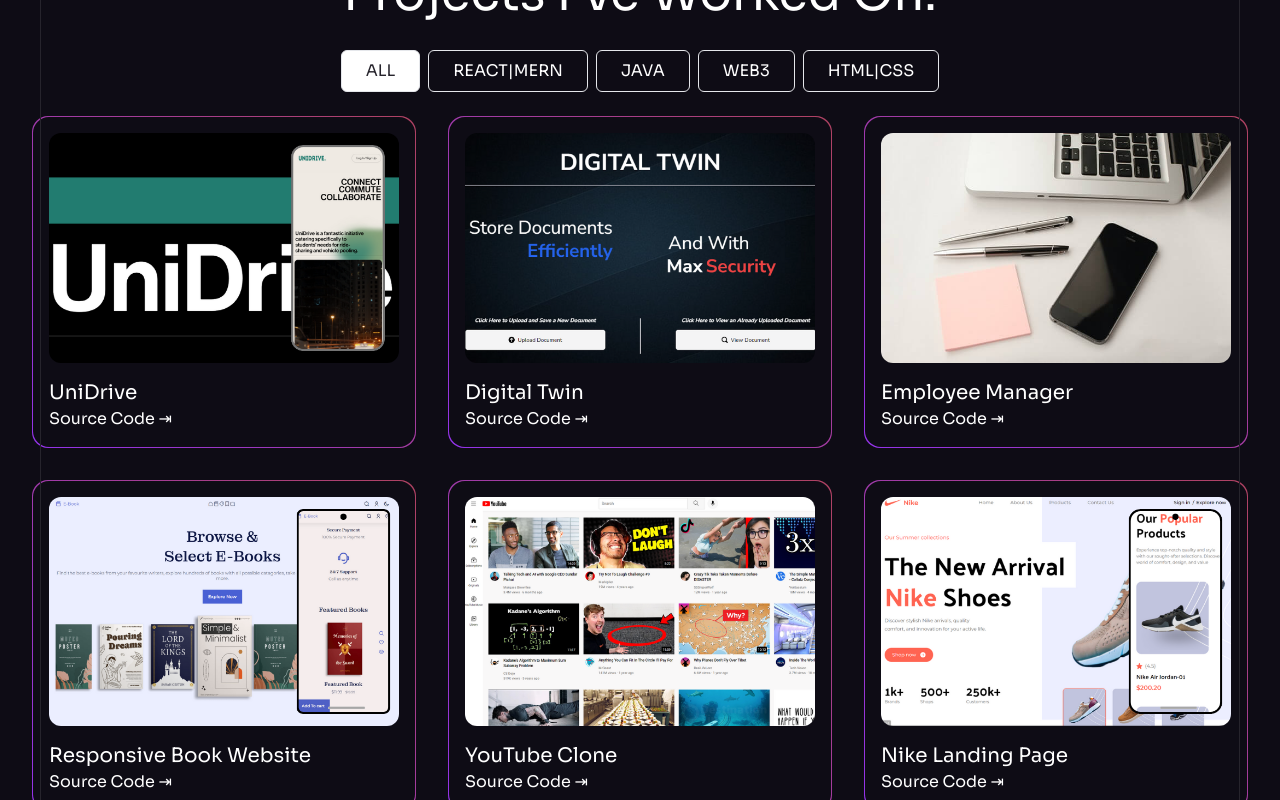
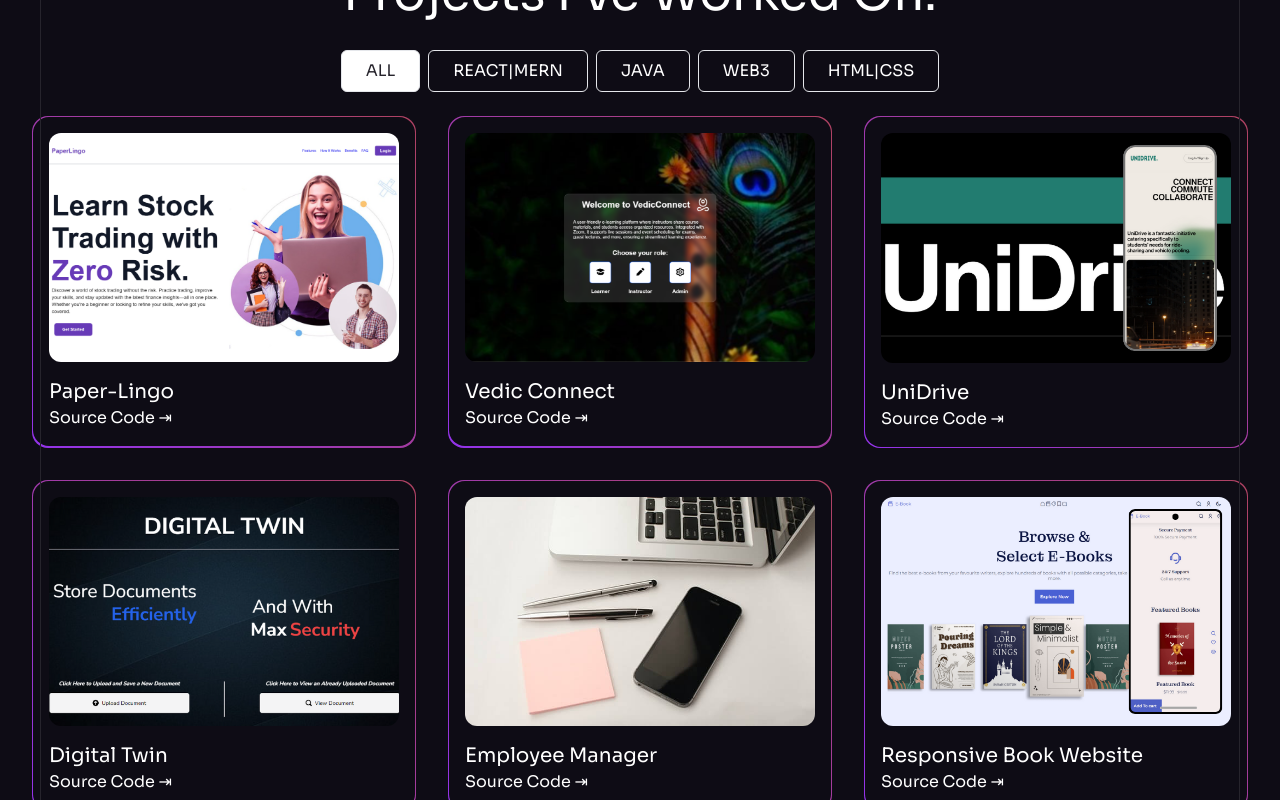
Before and after one commit to still-nikk/portfolio, a React (Vite) app: page / in a window 1280 px wide. Shown: the part 4000-4800 px from the top of the page. Built offline with nearby package versions, Linux system fonts and the light colour scheme.

Commit message:
updated projects and added paper-lingo and vedic-connect

```diff
--- a/src/assets/index.js
+++ b/src/assets/index.js
@@ -52,7 +52,6 @@
 import notification3 from "./notification/image-3.png";
 import notification4 from "./notification/image-4.png";
 
-
 import benefitCard1 from "./benefits/card-7.svg";
 import benefitCard2 from "./benefits/card-2.svg";
 import benefitCard3 from "./benefits/card-3.svg";
@@ -69,6 +68,8 @@
 import digitaltwin from "./benefits/digitaltwin.png";
 import nike from "./benefits/nike.png";
 import employee from "./benefits/employee.jpg";
+import paperLingo from "./benefits/paper-lingo.png";
+import vedicConnect from "./benefits/vedicConnect.png";
 
 import discordBlack from "./socials/discord.svg";
 import facebook from "./socials/facebook.svg";
@@ -167,4 +168,6 @@
   digitaltwin,
   book,
   youtube,
+  paperLingo,
+  vedicConnect,
 };
--- a/src/constants/index.js
+++ b/src/constants/index.js
@@ -39,6 +39,8 @@
   book,
   youtube,
   employee,
+  paperLingo,
+  vedicConnect,
 } from "../assets";
 
 export const navigation = [
@@ -285,6 +287,26 @@
 export const projectsData = [
   {
     id: "0",
+    title: "Paper-Lingo",
+    text: "A gamified Paper Trading website where you can trade with zero risk and learn more about finance.",
+    backgroundUrl: "./src/assets/benefits/card-5.svg",
+    iconUrl: benefitIcon1,
+    imageUrl: paperLingo,
+    category: "REACT|MERN",
+    gitURL: "https://github.com/priyankag12/mern-project",
+  },
+  {
+    id: "1",
+    title: "Vedic Connect",
+    text: "VedicConnect is an interactive e-learning platform offering organized course access, live sessions via Google API, and event scheduling for seamless academic coordination.",
+    backgroundUrl: "./src/assets/benefits/card-6.svg",
+    iconUrl: benefitIcon2,
+    imageUrl: vedicConnect,
+    category: "HTML|CSS",
+    gitURL: "https://github.com/priyankag12/service-learning-project",
+  },
+  {
+    id: "2",
     title: "UniDrive",
     text: "UniDrive is a fully responsive ride-sharing web application designed for college-going students. It is built using HTML and CSS for the front end, Node.js and Express.js for the backend, and integrates MapBox for mapping functionality. Stripe is used as the payment gateway for transactions.",
     backgroundUrl: "./src/assets/benefits/card-1.svg",
@@ -294,7 +316,7 @@
     gitURL: "https://github.com/still-nikk/UniDrive",
   },
   {
-    id: "1",
+    id: "3",
     title: "Digital Twin",
     text: "Digital Twin is a decentralized blockchain application developed on the Zbyte platform. It utilizes IPFS for file storage and smart contracts written in Solidity for decentralized transactions. The app aims to provide a secure and transparent platform for managing digital assets.",
     backgroundUrl: "./src/assets/benefits/card-2.svg",
@@ -305,7 +327,7 @@
     gitURL: "https://github.com/still-nikk/Digital-Twin",
   },
   {
-    id: "2",
+    id: "4",
     title: "Employee Manager",
     text: "The Employee Management System is a basic Java application developed using Apache NetBeans and JDBC for database connectivity with MySQL. It allows for the management of employee records, including adding, updating, and deleting employee information.",
     backgroundUrl: "./src/assets/benefits/card-3.svg",
@@ -315,7 +337,7 @@
     gitURL: "https://github.com/still-nikk/Basic-Employee-Management-System",
   },
   {
-    id: "3",
+    id: "5",
     title: "Responsive Book Website",
     text: "This project is a responsive website for browsing and purchasing books, built using React and Tailwind CSS. It provides a user-friendly interface for exploring a catalog of books and making purchases online. This Project kickstarted my React journey",
     backgroundUrl: "./src/assets/benefits/card-4.svg",
@@ -325,27 +347,6 @@
     category: "REACT|MERN",
     gitURL: "https://github.com/still-nikk/Book-shop-website",
   },
-  {
-    id: "4",
-    title: "YouTube Clone",
-    text: "A simple YouTube clone created using basic HTML and CSS. This project mimics the basic layout and functionality of YouTube, allowing users to view videos and interact with the interface. This was my first hands-on front-end project.",
-    backgroundUrl: "./src/assets/benefits/card-6.svg",
-    iconUrl: benefitIcon2,
-    imageUrl: youtube,
-    category: "HTML|CSS",
-    gitURL: "https://github.com/still-nikk/YouTube-Clone",
-  },
-  {
-    id: "5",
-    title: "Nike Landing Page",
-    text: "This project is a landing page clone of Nike's website, built using React and Tailwind CSS. It replicates the design and style of Nike's landing page, providing an immersive experience for users.",
-    backgroundUrl: "./src/assets/benefits/card-5.svg",
-    iconUrl: benefitIcon1,
-    imageUrl: nike,
-    category: "REACT|MERN",
-    gitURL: "https://github.com/still-nikk/Nike-Clone",
-  },
-
 ];
 
 export const socials = [
```
Also changed, not shown: src/assets/benefits/paper-lingo.png (added), src/assets/benefits/vedicConnect.png (added).
